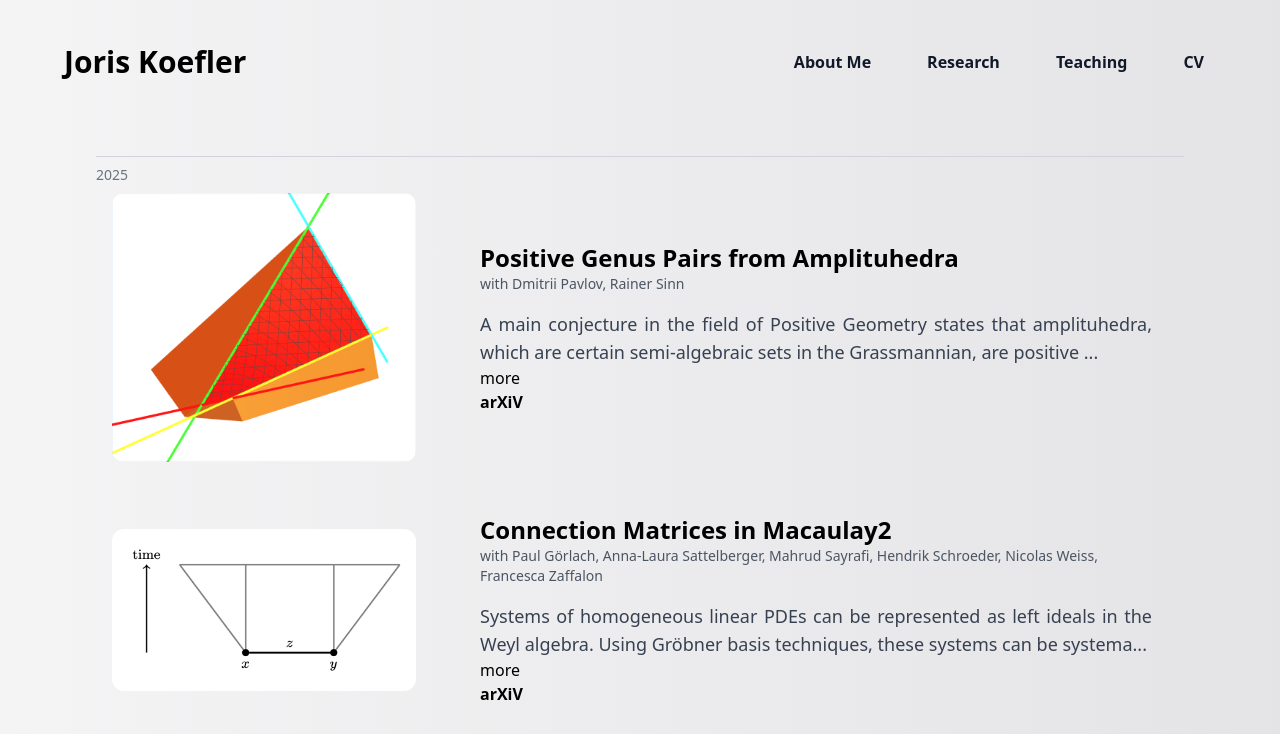
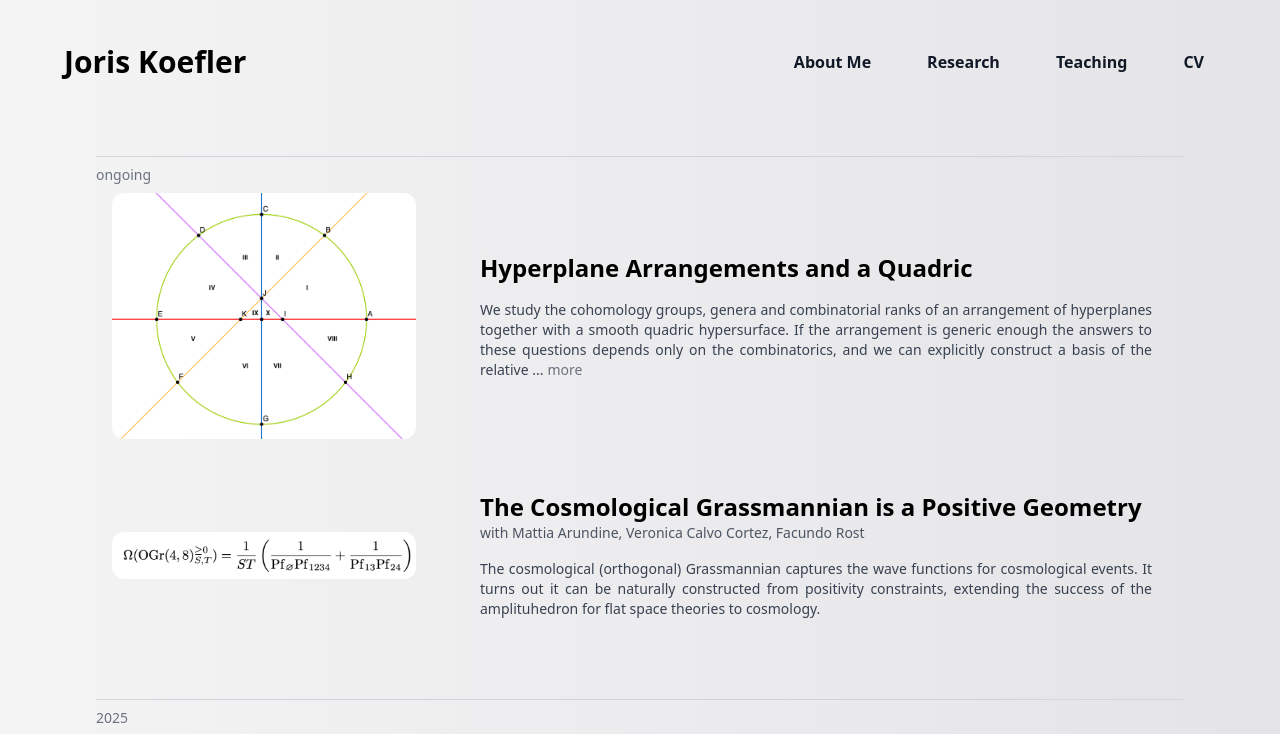
Before and after one commit to jkoefler/academicwebsite, a Next.js app: page /research in a window 1280 px wide. Shown: the top 734 px of the page. Built offline with nearby package versions, Linux system fonts and the light colour scheme.

Commit message:
update for advertising

```diff
--- a/app/components/Abstract.js
+++ b/app/components/Abstract.js
@@ -1,22 +1,24 @@
-import Link from "next/link";
 import { useState } from "react";
 
-export default function ExpandableText({ text, limit = 150 }) {
+export default function ExpandableText({ text, limit = 300 }) {
   const [isExpanded, setIsExpanded] = useState(false);
 
   const shortText = text.length > limit ? text.slice(0, limit) + "..." : text;
 
   return (
     <div className="mt-4">
-      <p className="text-lg text-justify text-gray-700">{isExpanded ? text : shortText}</p>
+      <p className="text-sm text-justify text-gray-700">
+        {isExpanded ? text : shortText}
+
         {text.length > limit && (
           <button
             onClick={() => setIsExpanded(!isExpanded)}
-          className="mt-0 text-grey-500 hover:underline"
+            className="ml-1 text-gray-500 hover:underline"
           >
             {isExpanded ? "less" : "more"}
           </button>
         )}
+      </p>
     </div>
   );
 }
--- a/app/components/HeroSection.js
+++ b/app/components/HeroSection.js
@@ -33,7 +33,7 @@ export default function HeroSection() {
             {/* Right - Text Content Block */}
             <div className="flex flex-col items-center lg:items-start gap-6 max-w-lg">
                 <h1 className="font-black text-4xl lg:text-5xl select-none">{heading}</h1>
-                <p className="text-balance text-justify text-zinc-600 tracking-wider text-lg select-none">{text}</p>
+                <p className="text-balance text-zinc-600 tracking-wider text-lg select-none">{text}</p>
                 <div className="flex flex-row space-x-6">
                     <button onClick={handleClick} className="primary-button">Research</button>
                     <div className="py-2 px-3 rounded-lg hover:bg-black hover:text-white text-base font-semibold leading-7 text-gray-900 flex items-center gap-1">
--- a/app/components/Publications.js
+++ b/app/components/Publications.js
@@ -3,6 +3,22 @@ import Abstract from "@/app/components/Abstract.js";
 
 
 export default function Publications() {
+
+  const ongoing = [
+    {title: "Hyperplane Arrangements and a Quadric",
+    abstract: "We study the cohomology groups, genera and combinatorial ranks of an arrangement of hyperplanes together with a smooth quadric hypersurface. If the arrangement is generic enough the answers to these questions depends only on the combinatorics, and we can explicitly construct a basis of the relative homology groups.",
+    coauthors: "",
+    link: "",
+    link_title: "",
+    image:"2D_arrangement" },
+
+    {title: "The Cosmological Grassmannian is a Positive Geometry",
+    abstract: "The cosmological (orthogonal) Grassmannian captures the wave functions for cosmological events. It turns out it can be naturally constructed from positivity constraints, extending the success of the amplituhedron for flat space theories to cosmology.",
+    coauthors: "Mattia Arundine, Veronica Calvo Cortez, Facundo Rost",
+    link: "",
+    link_title: "",
+    image:"cosmo" },
+  ];
 
   const papers25 = [
     {title: "Positive Genus Pairs from Amplituhedra",
@@ -33,6 +49,15 @@ export default function Publications() {
 
   return (
     <div id="papers" className="flex flex-col gap-8 mb-4 lg:mx-16">
+      <div className="flex flex-col gap-9 lg:mx-4">
+              {/*ONGOING*/}
+              <div className="mx-4 border-t border-gray-300 mt-8 relative">
+              <span className="absolute left-0 top-2 text-gray-500 text-sm">ongoing</span>
+              </div>
+              {ongoing.map(({title, abstract, coauthors, link, link_title, image }, index) => {
+                return <Paper key={index} title={title} abstract={abstract} coauthors={coauthors} link={link} link_title={link_title} image={image} />
+              })}
+      </div>
       <div className="flex flex-col gap-9 lg:mx-4">
          {/*2025*/}
          <div className="mx-4 border-t border-gray-300 mt-8 relative">
@@ -70,9 +95,11 @@ function Paper({title, abstract, coauthors, link, link_title, image }) {
           <h2 className = "text-balance font-bold text-2xl mt-0 mb-0">
             {title}
           </h2>
-          <p className="text-gray-600 mt-0 text-sm">  {/* Removed margin-top */}
-            with {coauthors}
-          </p>
+          {coauthors && (
+            <p className="text-gray-600 mt-0 text-sm">
+              with {coauthors}
+            </p>
+          )}
           <Abstract
           text={abstract}
           />
--- a/app/components/ResearchInterest.js
+++ b/app/components/ResearchInterest.js
@@ -48,7 +48,7 @@ export default function ResearchInterest() {
 
       <div className="flex flex-col gap-5">
         <p className="text-balance tracking-wider lg:tracking-normal text-zinc-600 text-lg select-none">
-          I am interested in studying the algebro-geometric and combinatorial background of scattering amplitudes in fundamental Physics. In particular, I am interested in semi-algebraic sets appearing as positive geometries, such as the amplituhedron and their adjoint hypersurfaces. I am also part of the {" "}
+          My research is in real-algebra geometry, combinatorics and their application to scattering amplitudes in fundamental particles Physics. In particular, I am interested in semi-algebraic sets appearing as positive geometries, such as the amplituhedron, and their adjoint hypersurfaces. I am also part of the {" "}
           <Link className="underline font-bold" href="https://positive-geometry.com/">UNIVERSE+</Link> {" "}
            project, where we explore more connections between fundamental Physics and Positive Geometry. I am also a contributor to the Math-AI benchmark{" "} <Link className="underline font-bold" href="https://math.science-bench.ai">science-bench</Link>.
         </p>
```
Also changed, not shown: public/2D_arrangement.png (added), public/cosmo.png (added). Lines whose indentation alone changed are shown as unchanged.
